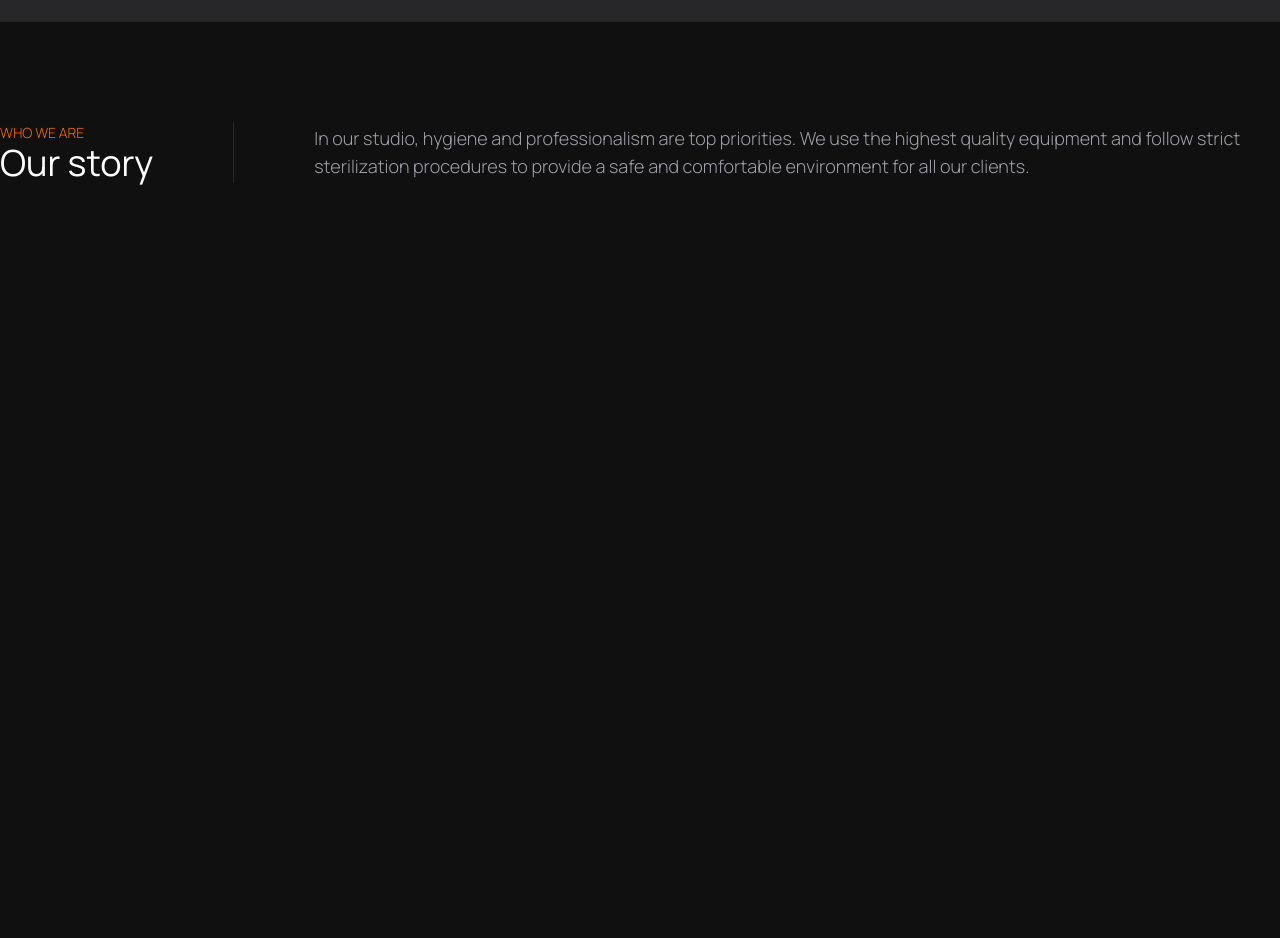
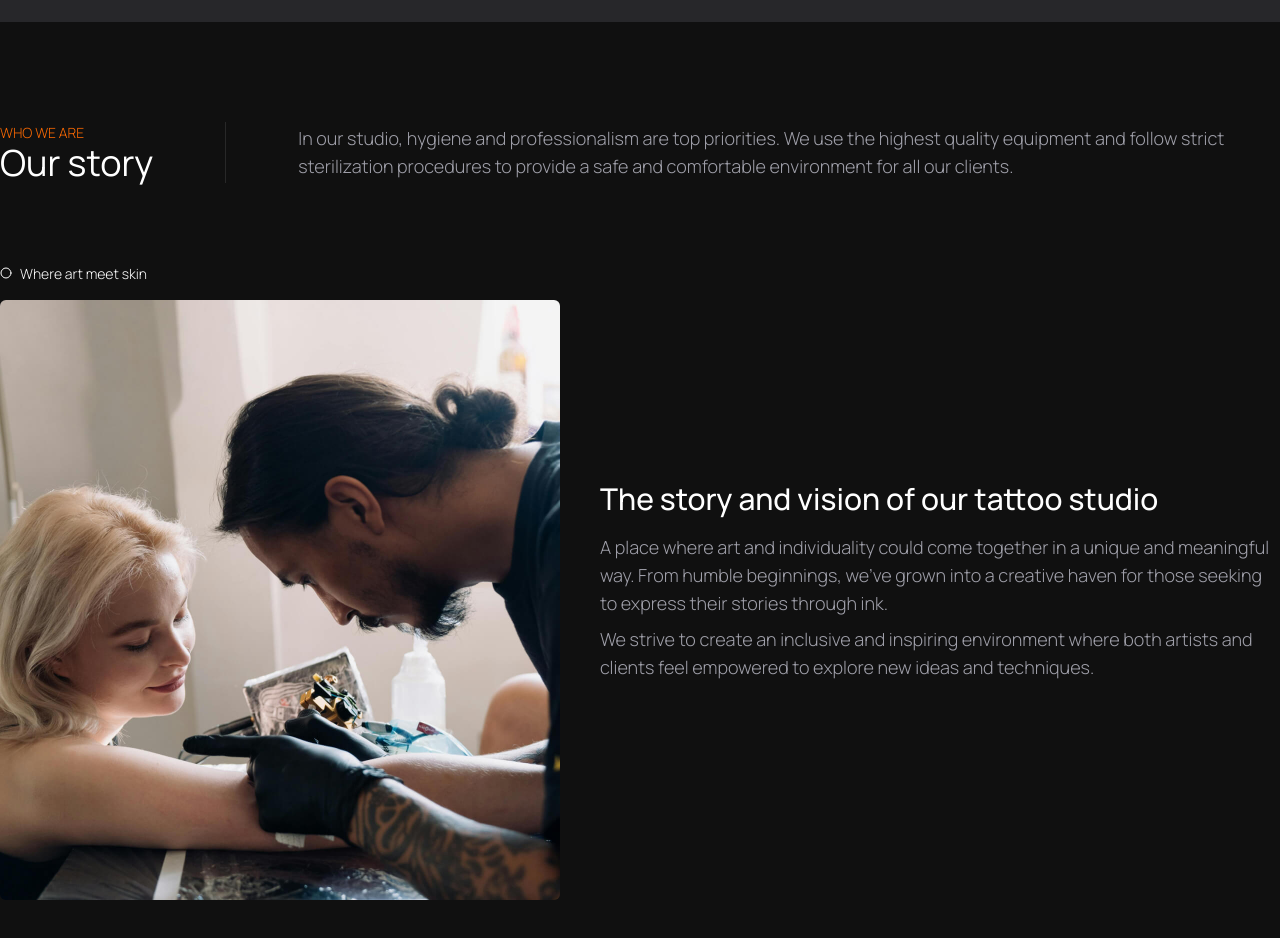
Before and after one commit to Ayoubhj866/needleart, a React (Vite) app: page / in a window 1280 px wide. Shown: the part 883-1821 px from the top of the page. Before the commit the page ends 1166 px from the top, so only its background shows below. Built offline with nearby package versions, Linux system fonts and the light colour scheme.

Commit message:
wip: working on about section to be full responsive

```diff
--- a/src/components/about/about.jsx
+++ b/src/components/about/about.jsx
@@ -1,11 +1,43 @@
 import SectionHeader from "@/components/section-header";
+import Subtitle from "@/components/heading/subtitle";
+import { CheckCircleIcon, Circle } from "lucide-react";
+import about_image from "@/assets/about/about-image.png"
+import Paragraph from "@/components/paragraph";
+import H3 from "@/components/heading/h3";
 
 const About = () => {
     return (
-        <section className="py-20 max-w-7xl mx-auto px-4 xl:px-0 lg:py-[100px]">
+        <section className="py-20 max-w-7xl mx-auto px-4 flex flex-col gap-4 md:gap-20 lg:gap-20 xl:px-0 lg:py-[100px]">
             <SectionHeader title="Our story" subtitle="WHO WE ARE">
                 In our studio, hygiene and professionalism are top priorities. We use the highest quality equipment and follow strict sterilization procedures to provide a safe and comfortable environment for all our clients.
             </SectionHeader>
+
+            {/* body */}
+            <div className="w-full flex items-center max-md:flex-col gap-4 lg:gap-10">
+                <div className="space-y-4">
+                    <Subtitle className="flex items-center gap-2">
+                        <Circle className="w-3 h-3" />
+                        <span>Where art meet skin</span>
+                    </Subtitle>
+
+                    {/* image */}
+                    <img src={about_image} className="rounded-sm  h-auto w-full md:max-w-[560px] md:max-h-[600px] object-contain" alt="about image" />
+                </div>
+
+                <div className="w-full flex-1 space-y-4 min-w-sm">
+                    <H3>
+                        The story and vision of our tattoo studio
+                    </H3>
+                    <p className="space-y-2">
+                        <Paragraph>
+                            A place where art and individuality could come together in a unique and meaningful way. From humble beginnings, we've grown into a creative haven for those seeking to express their stories through ink.
+                        </Paragraph>
+                        <Paragraph>
+                            We strive to create an inclusive and inspiring environment where both artists and clients feel empowered to explore new ideas and techniques.
+                        </Paragraph>
+                    </p>
+                </div>
+            </div>
         </section>
     )
 }
--- /dev/null
+++ b/src/components/heading/h3.jsx
@@ -0,0 +1,9 @@
+const H3 = ({ children, className }) => {
+    return (
+        <h3 className={`text-xl md:text-3xl font-medium  ${className}`}>
+            {children}
+        </h3>
+    )
+}
+
+export default H3;
--- a/src/components/heading/subtitle.jsx
+++ b/src/components/heading/subtitle.jsx
@@ -1,6 +1,6 @@
 const Subtitle = ({ children, className }) => {
     return (
-        <h6 className={`uppercase font-light leading-[150%] text-sm ${className}`}>
+        <h6 className={`font-light leading-[150%] text-sm ${className}`}>
             {children}
         </h6>
     )
--- a/src/components/motion/FadeUp.jsx
+++ b/src/components/motion/FadeUp.jsx
@@ -4,13 +4,10 @@ const FadeUp = ({ children, duration, className }) => {
     return (
         <motion.div
             initial={{ opacity: 0, y: 20 }}
-            animate={{ opacity: 1, y: 0 }}
+            whileInView={{ opacity: 1, y: 0 }}
+            viewport={{ once: true, amount: 0.8 }} // Animate once when 80% of the element is in view
             transition={{ duration: duration, ease: "easeOut" }}
-            style={{
-                opacity: 0,
-                y: 20,
-            }}
-            className={` transition-opacity duration-${duration} ease-out ${className}`} // to allow the user to add custom classes
+            className={className}
         >
             {children}
         </motion.div>
--- a/src/components/section-header.jsx
+++ b/src/components/section-header.jsx
@@ -1,19 +1,23 @@
 import H2 from "@/components/heading/h2";
 import Subtitle from "@/components/heading/subtitle";
 import Paragraph from "@/components/paragraph";
+import FadeUp from "@/components/motion/FadeUp";
 
 const SectionHeader = ({ title, subtitle, children }) => {
     return (
-        <div className="w-full flex gap-2 md:gap-10 lg:gap-20 items-start md:items-center max-md:flex-col">
-            <div className="inline-flex flex-col items-start">
-                <Subtitle className="text-orange-500">{subtitle}</Subtitle>
-                <H2>{title}</H2>
+        <div className="w-full grid grid-cols-1 md:grid-cols-[auto_auto_1fr] gap-2 md:gap-10 lg:gap-18 md:items-center">
+            <div className="flex  flex-col items-start">
+                <FadeUp duration={1}>
+                    <Subtitle className="text-orange-500 uppercase">{subtitle}</Subtitle>
+                    <H2>{title}</H2>
+                </FadeUp>
             </div>
             <div className="inline-block min-h-full  w-px self-stretch bg-neutral-100 dark:bg-white/10"></div>
-            <div className="flex-1">
-                <Paragraph>{children}</Paragraph>
-            </div>
-
+            <FadeUp duration={1}>
+                <div className="flex-1">
+                    <Paragraph>{children}</Paragraph>
+                </div>
+            </FadeUp>
         </div>
     )
 }
```
Also changed, not shown: src/assets/about/about-image.png (added).
